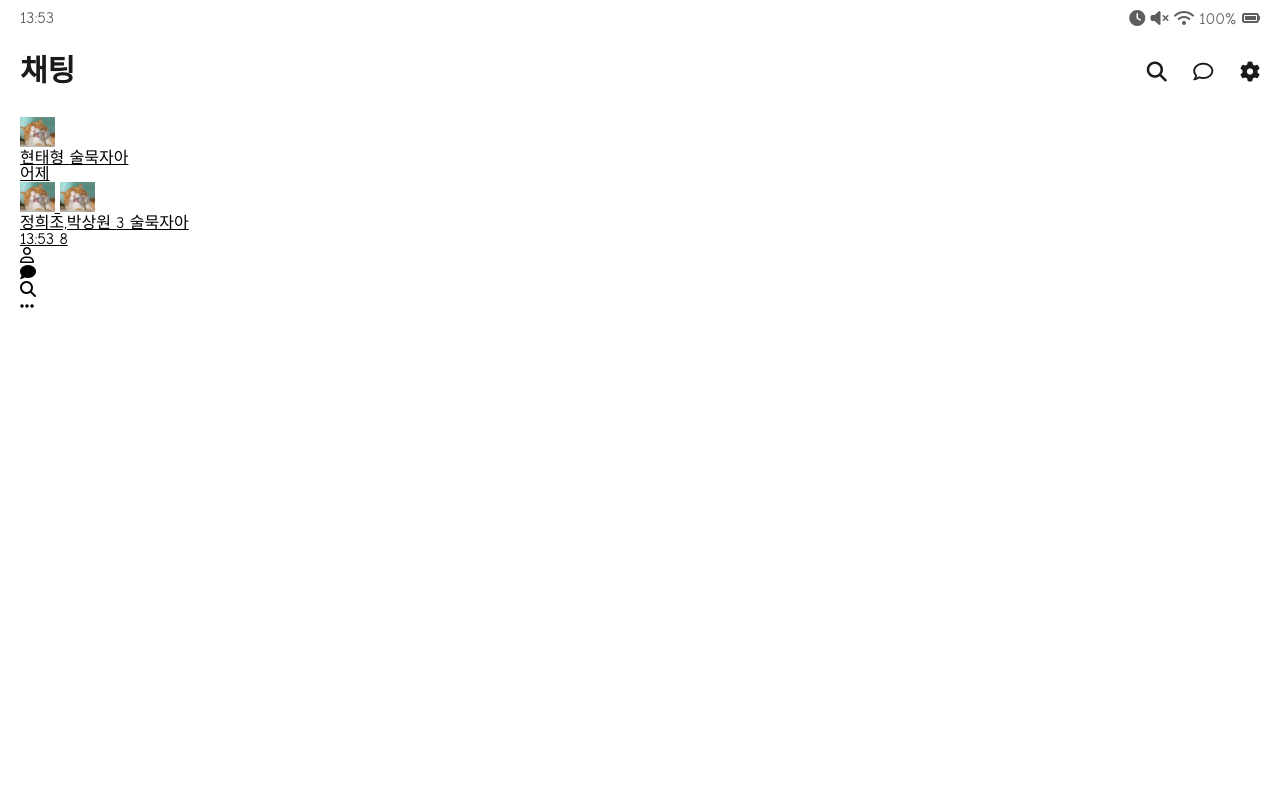
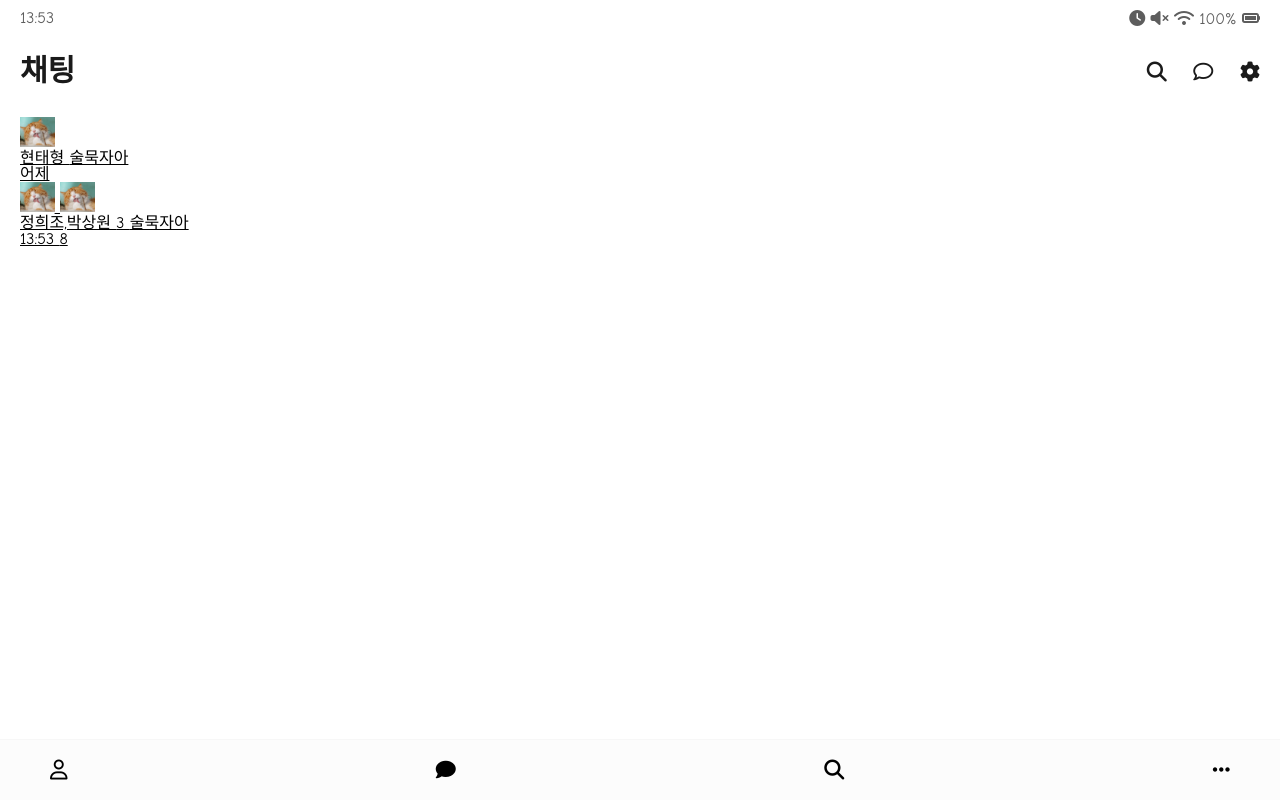
Before and after one commit to Jiyong95/kakao-self, a plain HTML site: page index.html in a window 1280 px wide. Drawn offline with Linux system fonts and the light colour scheme.

Commit message:
nav-bar.css

```diff
--- /dev/null
+++ b/css/nav-bar.css
@@ -0,0 +1,16 @@
+.nav {
+  position: fixed;
+  width: 100%;
+  padding: 20px 50px;
+  left: 0px;
+  bottom: 0px;
+  background-color: #fcfcfc;
+  border-top: 1px solid #f7f7f7;
+}
+.nav .nav__list {
+  display: flex;
+  justify-content: space-between;
+}
+.nav i {
+  font-size: 20px;
+}
--- a/css/styles.css
+++ b/css/styles.css
@@ -2,6 +2,17 @@
 @import "reset.css";
 @import "status-bar.css";
 @import "header.css";
+@import "nav-bar.css";
+
+* {
+  box-sizing: border-box;
+  /* 매우 중요함
+  padding이 추가되어도 기존 크기는 고정.
+
+  설정안해주면 padding에 의해 박스크기가 커져
+  화면 밖으로 더 커져서 안보일 수도 있음.
+  */
+}
 
 body {
   font-family: "Comic Neue", "Nanum Pen Script", cursive, -apple-system,
```
